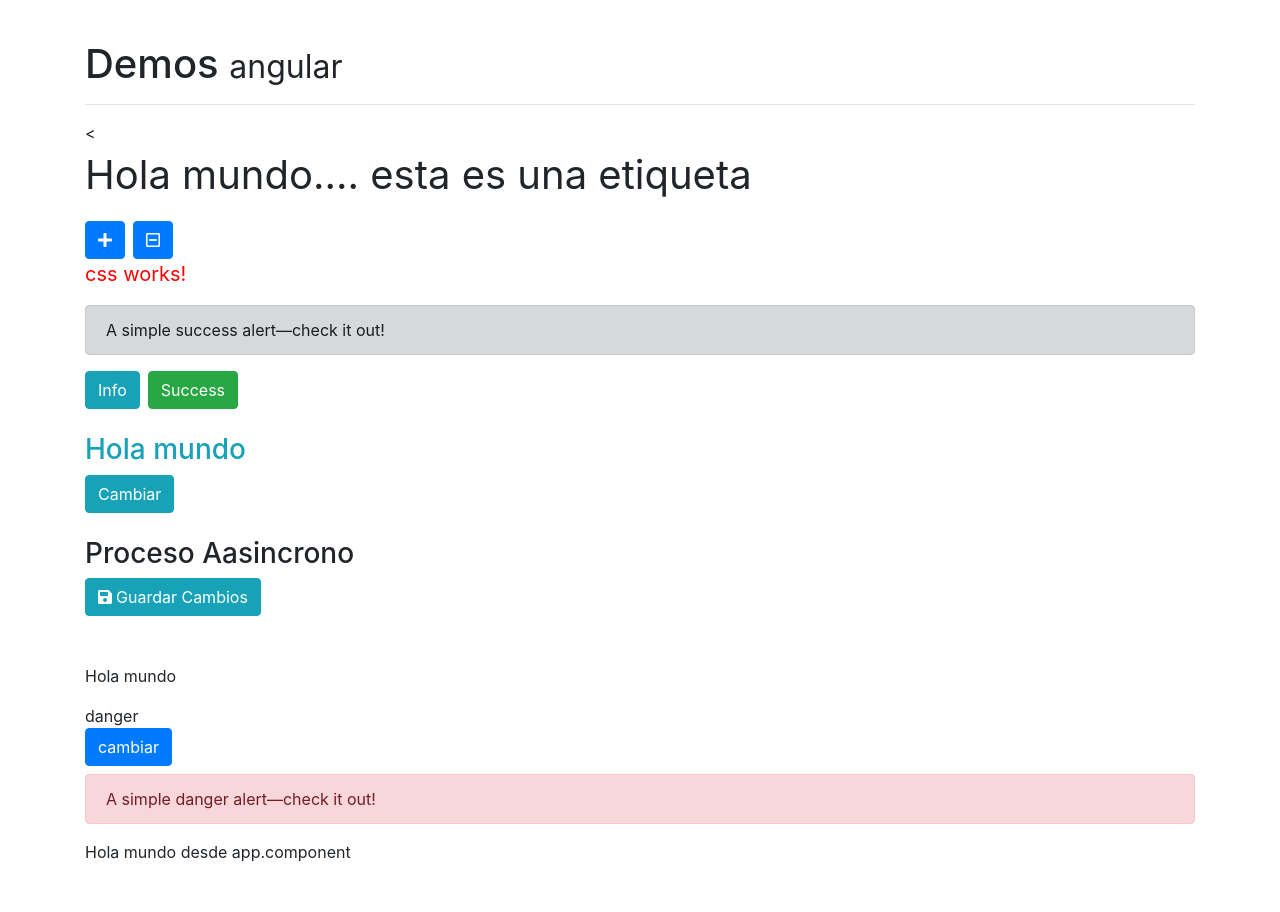
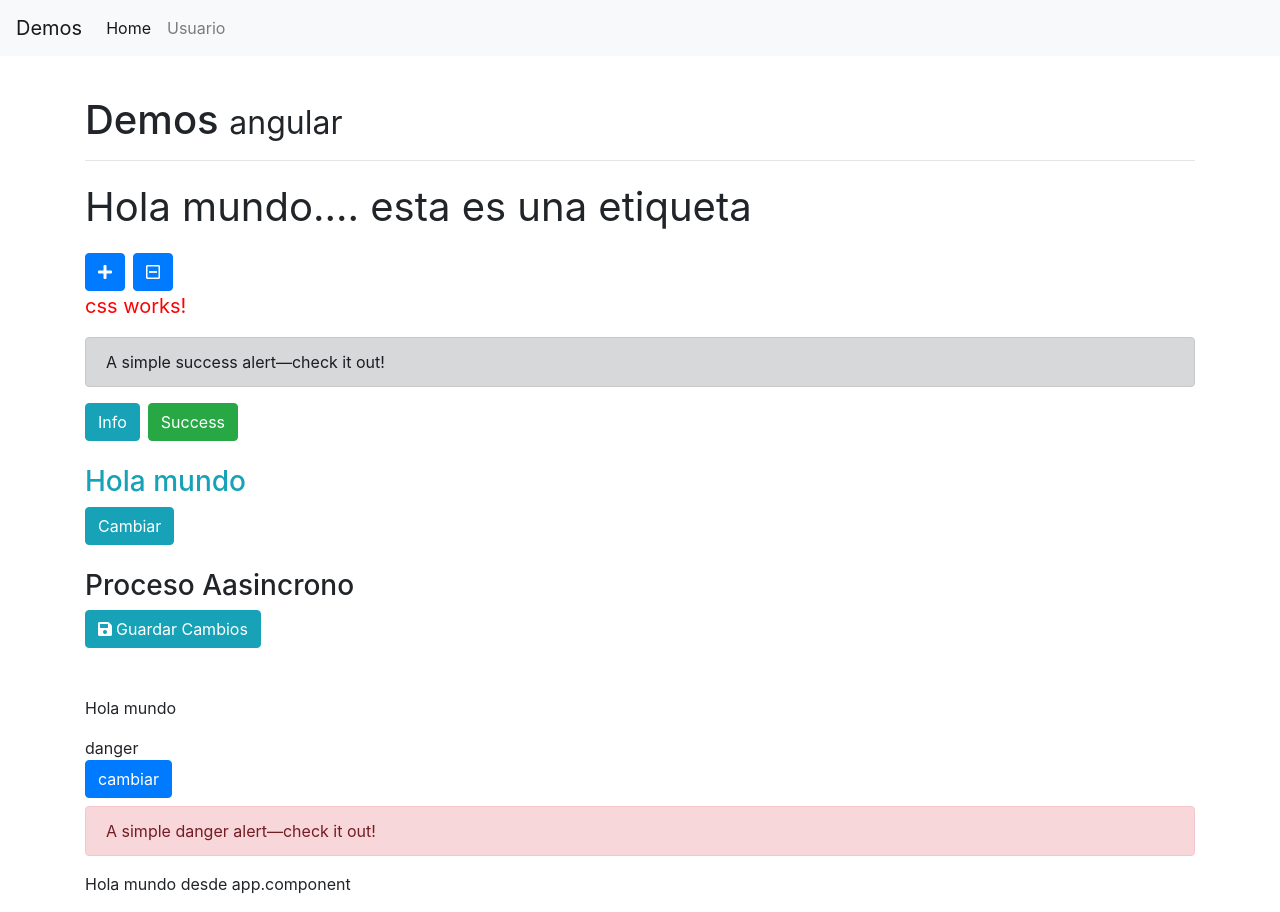
Before and after one commit to jguerrero101314/angularJS, an Angular app in the folder 06-miscelaneos/: page /home in a window 1280 px wide. Before the commit the page ends 880 px from the top, so only its background shows below. Built offline with nearby package versions, Linux system fonts and the light colour scheme.

Commit message:
146. Rutas y Rutas Hijas

```diff
--- a/06-miscelaneos/src/app/app.component.html
+++ b/06-miscelaneos/src/app/app.component.html
@@ -1,6 +1,7 @@
+<app-navbar></app-navbar>
 <div class="container main_container">
     <h1>Demos <small>angular</small></h1>
     <hr>
 
-    <<router-outlet></router-outlet>
+    <router-outlet></router-outlet>
 </div>
--- a/06-miscelaneos/src/app/app.routes.ts
+++ b/06-miscelaneos/src/app/app.routes.ts
@@ -1,7 +1,9 @@
 import { Routes, RouterModule } from '@angular/router';
 import {HomeComponent} from './components/home/home.component'
+import { UsuarioComponent } from './components/usuario/usuario.component';
 const APP_ROUTES: Routes = [
   { path: 'home', component: HomeComponent },
+  { path: 'usuario', component: UsuarioComponent },
   { path: '**', pathMatch:'full', redirectTo:'home' },
 ];
 export const APP_ROUTING = RouterModule.forRoot(APP_ROUTES);
--- /dev/null
+++ b/06-miscelaneos/src/app/components/navbar/navbar.component.html
@@ -0,0 +1,16 @@
+<nav class="navbar navbar-expand-lg navbar-light bg-light">
+    <a class="navbar-brand" href="#">Demos</a>
+    <button class="navbar-toggler" type="button" data-toggle="collapse" data-target="#navbarNav" aria-controls="navbarNav" aria-expanded="false" aria-label="Toggle navigation">
+    <span class="navbar-toggler-icon"></span>
+  </button>
+    <div class="collapse navbar-collapse" id="navbarNav">
+        <ul class="navbar-nav">
+            <li class="nav-item" routerLinkActive=" active ">
+                <a class=" nav-link " [routerLink]="[ 'home'] ">Home</a>
+            </li>
+            <li class="nav-item " routerLinkActive=" active ">
+                <a class="nav-link " [routerLink]="[ 'usuario'] ">Usuario</a>
+            </li>
+        </ul>
+    </div>
+</nav>
--- /dev/null
+++ b/06-miscelaneos/src/app/components/navbar/navbar.component.ts
@@ -0,0 +1,15 @@
+import { Component, OnInit } from '@angular/core';
+
+@Component({
+  selector: 'app-navbar',
+  templateUrl: './navbar.component.html',
+  styles: []
+})
+export class NavbarComponent implements OnInit {
+
+  constructor() { }
+
+  ngOnInit(): void {
+  }
+
+}
--- /dev/null
+++ b/06-miscelaneos/src/app/components/usuario/usuario-detalle.component.ts
@@ -0,0 +1,19 @@
+import { Component, OnInit } from '@angular/core';
+
+@Component({
+  selector: 'app-usuario-detalle',
+  template: `
+    <p>
+      usuario-detalle works!
+    </p>
+  `,
+  styles: []
+})
+export class UsuarioDetalleComponent implements OnInit {
+
+  constructor() { }
+
+  ngOnInit(): void {
+  }
+
+}
--- /dev/null
+++ b/06-miscelaneos/src/app/components/usuario/usuario-editar.component.ts
@@ -0,0 +1,19 @@
+import { Component, OnInit } from '@angular/core';
+
+@Component({
+  selector: 'app-usuario-editar',
+  template: `
+    <p>
+      usuario-editar works!
+    </p>
+  `,
+  styles: []
+})
+export class UsuarioEditarComponent implements OnInit {
+
+  constructor() { }
+
+  ngOnInit(): void {
+  }
+
+}
--- /dev/null
+++ b/06-miscelaneos/src/app/components/usuario/usuario-nuevo.component.ts
@@ -0,0 +1,19 @@
+import { Component, OnInit } from '@angular/core';
+
+@Component({
+  selector: 'app-usuario-nuevo',
+  template: `
+    <p>
+      usuario-nuevo works!
+    </p>
+  `,
+  styles: []
+})
+export class UsuarioNuevoComponent implements OnInit {
+
+  constructor() { }
+
+  ngOnInit(): void {
+  }
+
+}
```
Also changed, not shown: 06-miscelaneos/src/app/app.module.ts (+9 -1 lines).
